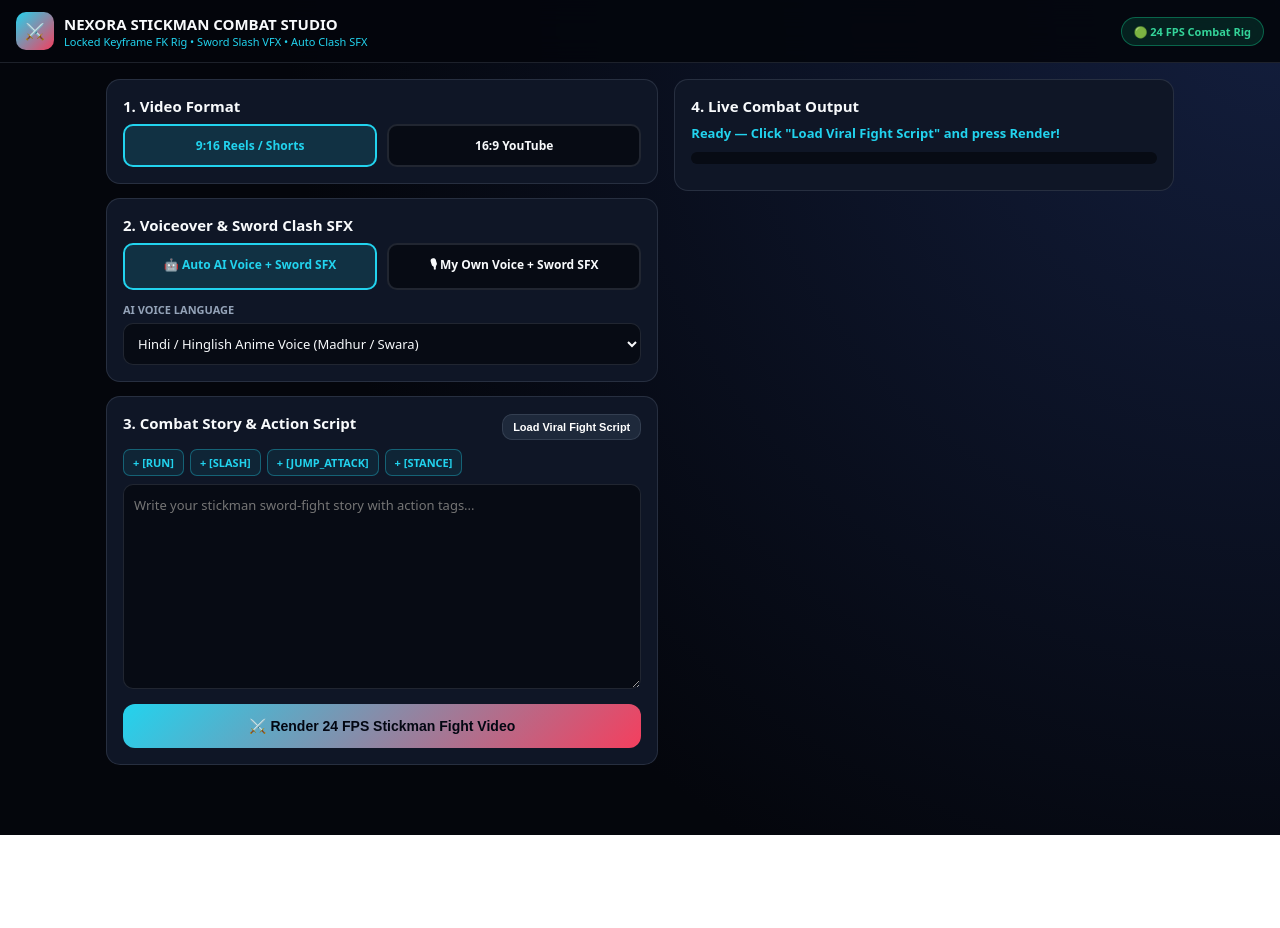
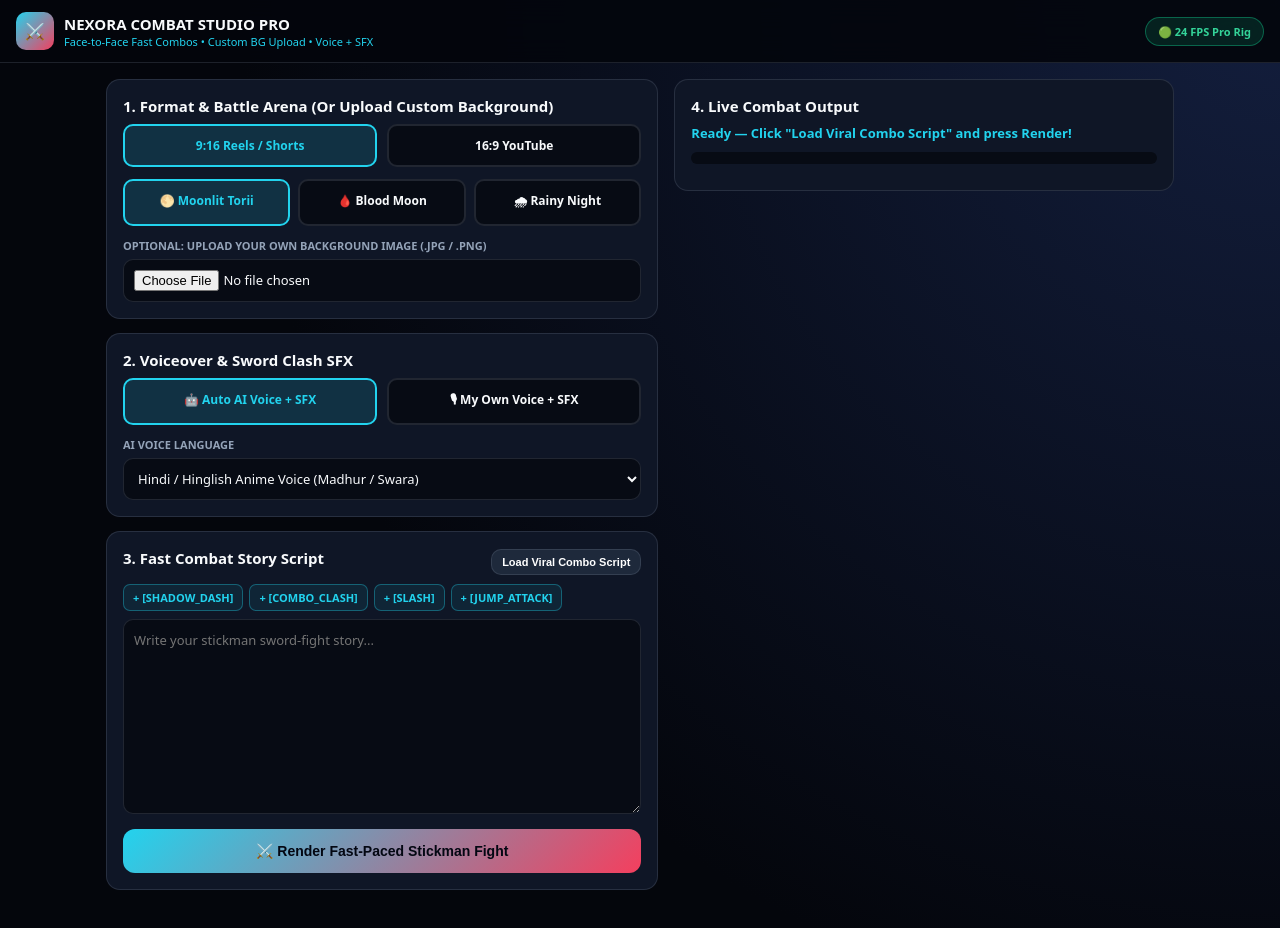
Before and after one commit to usubm25020-lgtm/nexora-ai-anime-studio, a plain HTML site: page index.html in a window 1280 px wide. Before the commit the page ends 835 px from the top, so only its background shows below. Drawn offline with Linux system fonts and the light colour scheme.

Commit message:
Update index.html

```diff
--- a/index.html
+++ b/index.html
@@ -3,7 +3,7 @@
 <head>
   <meta charset="UTF-8" />
   <meta name="viewport" content="width=device-width, initial-scale=1.0, maximum-scale=1.0, user-scalable=no" />
-  <title>NEXORA STICKMAN COMBAT STUDIO — Keyframe Action &amp; Sword VFX</title>
+  <title>NEXORA STICKMAN COMBAT STUDIO — Hybrid Pro Action</title>
   <style>
     :root {
       --bg-void: #04060c;
@@ -57,8 +57,9 @@
       text-transform: uppercase; color: var(--dim); margin-bottom: 6px;
     }
     .grid-2 { display: grid; grid-template-columns: 1fr 1fr; gap: 10px; margin-bottom: 12px; }
+    .grid-3 { display: grid; grid-template-columns: 1fr 1fr 1fr; gap: 8px; margin-bottom: 12px; }
     .pill {
-      padding: 11px; border-radius: 10px; border: 2px solid var(--border);
+      padding: 11px 8px; border-radius: 10px; border: 2px solid var(--border);
       background: var(--bg-input); text-align: center; cursor: pointer; font-weight: 800; font-size: 12px;
     }
     .pill.active { border-color: var(--cyan); background: rgba(34, 211, 238, 0.14); color: var(--cyan); }
@@ -67,7 +68,7 @@
       border-radius: 10px; color: var(--text); padding: 10px; font-size: 13px;
       font-family: inherit; outline: none;
     }
-    textarea { min-height: 205px; line-height: 1.55; resize: vertical; }
+    textarea { min-height: 195px; line-height: 1.55; resize: vertical; }
     .tag-bar { display: flex; flex-wrap: wrap; gap: 6px; margin-bottom: 8px; }
     .tag-chip {
       padding: 5px 9px; border-radius: 7px; border: 1px solid rgba(34, 211, 238, 0.35);
@@ -97,28 +98,37 @@
     <div class="brand">
       <div class="logo">⚔️</div>
       <div>
-        <div style="font-weight:900; font-size:15px;">NEXORA STICKMAN COMBAT STUDIO</div>
-        <div style="font-size:11px; color:var(--cyan);">Locked Keyframe FK Rig • Sword Slash VFX • Auto Clash SFX</div>
+        <div style="font-weight:900; font-size:15px;">NEXORA COMBAT STUDIO PRO</div>
+        <div style="font-size:11px; color:var(--cyan);">Face-to-Face Fast Combos • Custom BG Upload • Voice + SFX</div>
       </div>
     </div>
-    <div class="badge">🟢 24 FPS Combat Rig</div>
+    <div class="badge">🟢 24 FPS Pro Rig</div>
   </header>
 
   <main class="wrap">
     <div>
       <div class="card">
-        <div class="card-title">1. Video Format</div>
-        <div class="grid-2" style="margin-bottom:0;">
+        <div class="card-title">1. Format &amp; Battle Arena (Or Upload Custom Background)</div>
+        <div class="grid-2">
           <div class="pill active" data-group="ratio" data-val="9:16">9:16 Reels / Shorts</div>
           <div class="pill" data-group="ratio" data-val="16:9">16:9 YouTube</div>
         </div>
+
+        <div class="grid-3">
+          <div class="pill active" data-group="arena" data-val="dojo_moon">🌕 Moonlit Torii</div>
+          <div class="pill" data-group="arena" data-val="blood_moon">🩸 Blood Moon</div>
+          <div class="pill" data-group="arena" data-val="rain_rooftop">🌧 Rainy Night</div>
+        </div>
+
+        <span class="label">Optional: Upload Your Own Background Image (.jpg / .png)</span>
+        <input type="file" id="bg-file" accept="image/*" />
       </div>
 
       <div class="card">
         <div class="card-title">2. Voiceover &amp; Sword Clash SFX</div>
         <div class="grid-2">
-          <div class="pill active" data-group="voice" data-val="auto">🤖 Auto AI Voice + Sword SFX</div>
-          <div class="pill" data-group="voice" data-val="manual">🎙 My Own Voice + Sword SFX</div>
+          <div class="pill active" data-group="voice" data-val="auto">🤖 Auto AI Voice + SFX</div>
+          <div class="pill" data-group="voice" data-val="manual">🎙 My Own Voice + SFX</div>
         </div>
 
         <div id="auto-voice-box">
@@ -142,19 +152,19 @@
 
       <div class="card">
         <div style="display:flex; justify-content:space-between; align-items:center; margin-bottom:8px;">
-          <div class="card-title">3. Combat Story &amp; Action Script</div>
-          <button type="button" class="btn" id="btn-sample" style="padding:6px 10px; font-size:11px;">Load Viral Fight Script</button>
+          <div class="card-title">3. Fast Combat Story Script</div>
+          <button type="button" class="btn" id="btn-sample" style="padding:6px 10px; font-size:11px;">Load Viral Combo Script</button>
         </div>
 
         <div class="tag-bar">
-          <span class="tag-chip" data-tag="[RUN]">+ [RUN]</span>
+          <span class="tag-chip" data-tag="[SHADOW_DASH]">+ [SHADOW_DASH]</span>
+          <span class="tag-chip" data-tag="[COMBO_CLASH]">+ [COMBO_CLASH]</span>
           <span class="tag-chip" data-tag="[SLASH]">+ [SLASH]</span>
           <span class="tag-chip" data-tag="[JUMP_ATTACK]">+ [JUMP_ATTACK]</span>
-          <span class="tag-chip" data-tag="[STANCE]">+ [STANCE]</span>
         </div>
 
-        <textarea id="script" placeholder="Write your stickman sword-fight story with action tags..."></textarea>
-        <button class="btn btn-primary" id="btn-generate">⚔️ Render 24 FPS Stickman Fight Video</button>
+        <textarea id="script" placeholder="Write your stickman sword-fight story..."></textarea>
+        <button class="btn btn-primary" id="btn-generate">⚔️ Render Fast-Paced Stickman Fight</button>
       </div>
     </div>
 
@@ -162,7 +172,7 @@
       <div class="card">
         <div class="card-title">4. Live Combat Output</div>
         <div id="status-txt" style="font-size:13px; font-weight:800; color:#22d3ee; margin-top:4px;">
-          Ready — Click "Load Viral Fight Script" and press Render!
+          Ready — Click "Load Viral Combo Script" and press Render!
         </div>
         <div class="bar"><div class="fill" id="prog-bar"></div></div>
         <div id="video-area"></div>
@@ -175,12 +185,12 @@
       ? window.location.origin
       : "http://127.0.0.1:5000";
 
-    const VIRAL_FIGHT_SCRIPT = `SCENE 1: MOONLIT DOJO ARENA
-[RUN] [Aarav] Jab dushman ne sab kuch chheen liya, tab maine apni talwar uthai aur bijli ki raftar se aage badha!
-[SLASH] [Aarav] Pehle hi vaar mein maine uske hosh uda diye — ek saath chingari aur hawa ka toofan utha!
+    const VIRAL_COMBO_SCRIPT = `[SHADOW_DASH] [Aarav] Jab dushman ne sab kuch chheen liya, tab maine apni talwar uthai aur bijli ki raftar se aage badha!
+[COMBO_CLASH] [Aarav] Ek ke baad ek talwaron ki takkar se poora aasman chingariyon se bhar gaya!
 [JUMP_ATTACK] [Aarav] Aur aakhiri chhalang ke saath maine is ladai ka faisla hamesha ke liye kar diya!`;
 
     let ratio = "9:16";
+    let arena = "dojo_moon";
     let voiceMode = "auto";
     let recordedBlob = null;
     let mediaRecorder = null;
@@ -192,6 +202,7 @@
         document.querySelectorAll(`.pill[data-group="${grp}"]`).forEach(x => x.classList.remove("active"));
         p.classList.add("active");
         if (grp === "ratio") ratio = p.dataset.val;
+        if (grp === "arena") arena = p.dataset.val;
         if (grp === "voice") {
           voiceMode = p.dataset.val;
           document.getElementById("auto-voice-box").style.display = voiceMode === "auto" ? "block" : "none";
@@ -202,7 +213,7 @@
 
     const scriptBox = document.getElementById("script");
     document.getElementById("btn-sample").onclick = () => {
-      scriptBox.value = VIRAL_FIGHT_SCRIPT;
+      scriptBox.value = VIRAL_COMBO_SCRIPT;
     };
 
     document.querySelectorAll(".tag-chip").forEach(chip => {
@@ -249,8 +260,12 @@
       const fd = new FormData();
       fd.append("script", script);
       fd.append("ratio", ratio);
+      fd.append("arena", arena);
       fd.append("voice_mode", voiceMode);
       fd.append("lang_mode", document.getElementById("lang-mode").value);
+
+      const bgPicked = document.getElementById("bg-file").files?.[0];
+      if (bgPicked) fd.append("bg_file", bgPicked);
 
       if (voiceMode === "manual") {
         const pickedFile = document.getElementById("voice-file").files?.[0];
```
